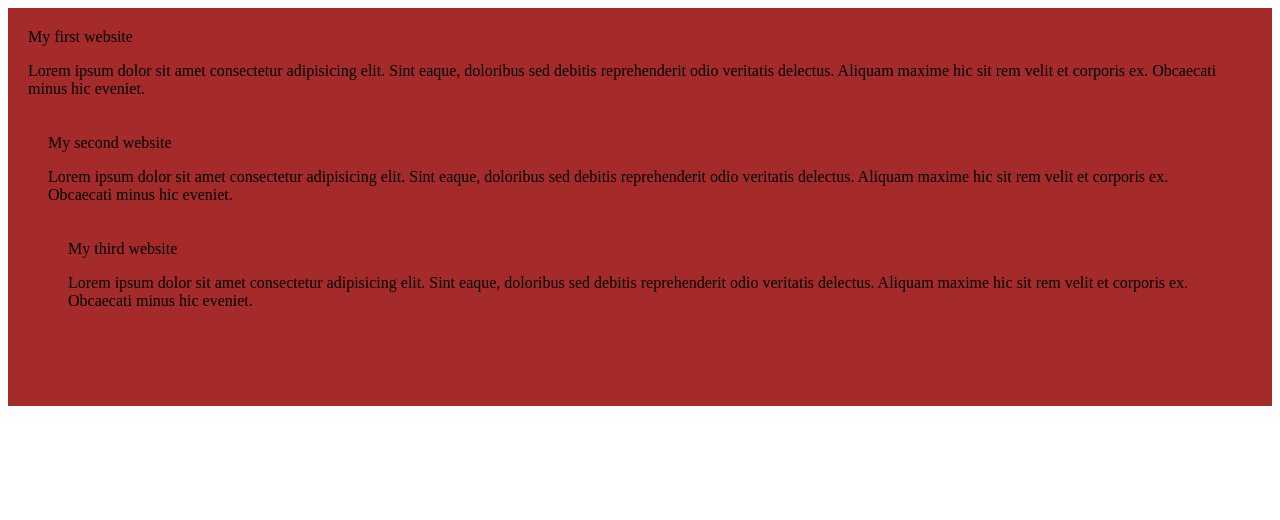
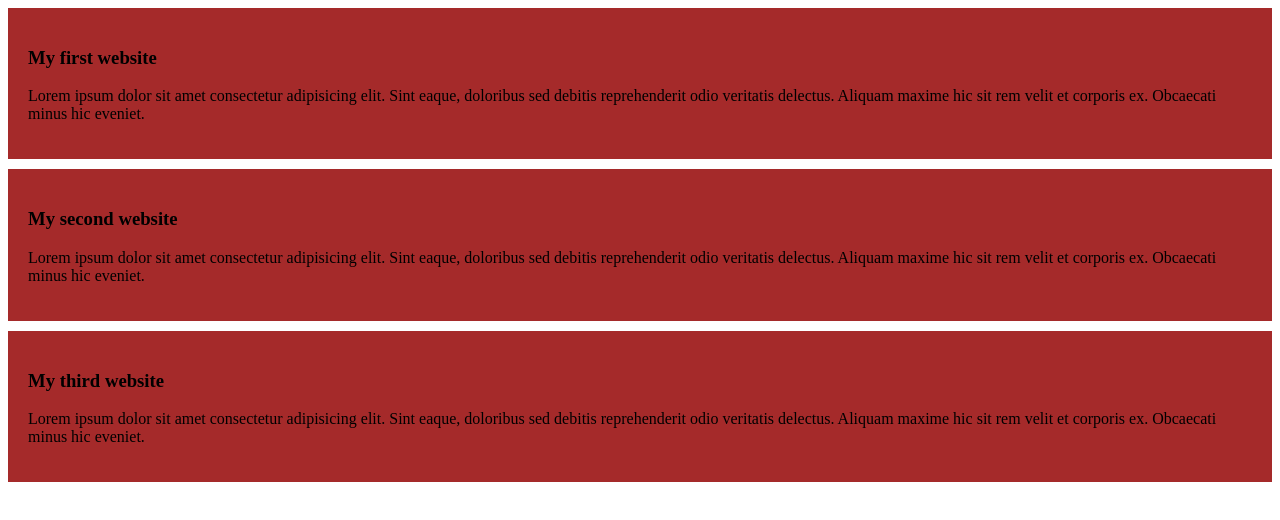
Before and after one commit to codezooo/my-fast-github-repo, a plain HTML site: page index.html in a window 1280 px wide. Drawn offline with Linux system fonts and the light colour scheme.

Commit message:
added the new code

```diff
--- a/index.html
+++ b/index.html
@@ -9,15 +9,21 @@
 </head>
 
 <body>
-  <div <h3>My first website</h3>
+  <div>
+    <h3>My first website</h3>
     <p>Lorem ipsum dolor sit amet consectetur adipisicing elit. Sint eaque, doloribus sed debitis reprehenderit odio
       veritatis delectus. Aliquam maxime hic sit rem velit et corporis ex. Obcaecati minus hic eveniet.</p>
-    <div <h3>My second website</h3>
-      <p>Lorem ipsum dolor sit amet consectetur adipisicing elit. Sint eaque, doloribus sed debitis reprehenderit odio
-        veritatis delectus. Aliquam maxime hic sit rem velit et corporis ex. Obcaecati minus hic eveniet.</p>
-      <div <h3>My third website</h3>
-        <p>Lorem ipsum dolor sit amet consectetur adipisicing elit. Sint eaque, doloribus sed debitis reprehenderit odio
-          veritatis delectus. Aliquam maxime hic sit rem velit et corporis ex. Obcaecati minus hic eveniet.</p>
+  </div>
+  <div>
+    <h3>My second website</h3>
+    <p>Lorem ipsum dolor sit amet consectetur adipisicing elit. Sint eaque, doloribus sed debitis reprehenderit odio
+      veritatis delectus. Aliquam maxime hic sit rem velit et corporis ex. Obcaecati minus hic eveniet.</p>
+  </div>
+  <div>
+    <h3>My third website</h3>
+    <p>Lorem ipsum dolor sit amet consectetur adipisicing elit. Sint eaque, doloribus sed debitis reprehenderit odio
+      veritatis delectus. Aliquam maxime hic sit rem velit et corporis ex. Obcaecati minus hic eveniet.</p>
+  </div>
 </body>
 
 </html>
--- a/styles/blog.css
+++ b/styles/blog.css
@@ -1,5 +1,6 @@
 div {
   background-color: brown;
   padding: 20px;
+  /* margin-bottom: 10px; */
   margin-bottom: 10px;
 }
```
